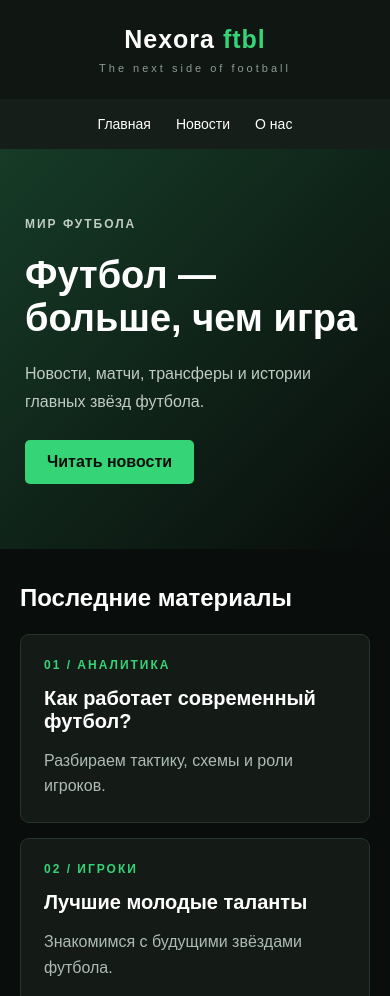
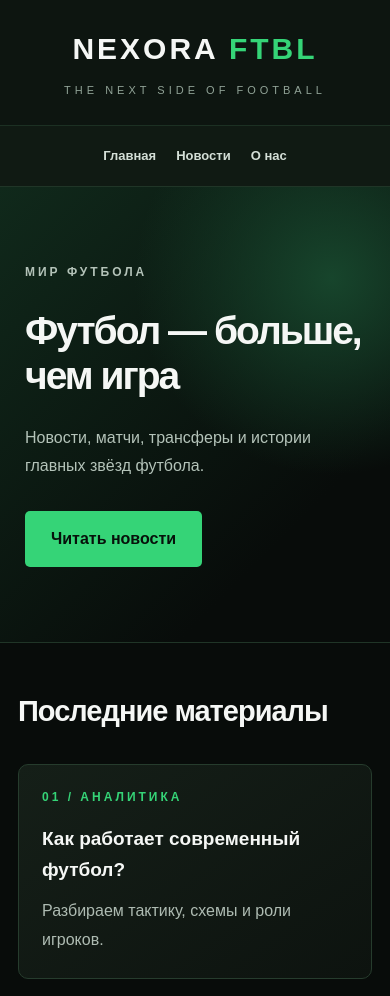
Before and after one commit to SunRise228-alt/Nexora, a plain HTML site: page index.html in a window 390 px wide. Shown: the top 996 px of the page. Drawn offline with Linux system fonts and the light colour scheme.

Commit message:
Refactor CSS styles for improved design and layout
Updated styles for body, header, logo, and various components to enhance the visual appearance and responsiveness.

```diff
--- a/style.css
+++ b/style.css
@@ -10,21 +10,24 @@ html {
 }
 
 body {
-  background: #090d0b;
-  color: white;
+  background: #080c0a;
+  color: #f5f7f5;
   font-family: Arial, sans-serif;
+  line-height: 1.6;
 }
 
 header {
-  padding: 25px 20px;
+  padding: 30px 20px;
   text-align: center;
-  background: #101713;
+  background: #0d1510;
+  border-bottom: 1px solid #1c3023;
 }
 
 .logo {
-  font-size: 25px;
+  font-size: 30px;
   font-weight: 900;
-  letter-spacing: 1px;
+  letter-spacing: 3px;
+  text-transform: uppercase;
 }
 
 .logo span {
@@ -32,91 +35,165 @@ header {
 }
 
 header p {
-  color: #8c9b91;
+  color: #91a397;
   font-size: 11px;
-  margin-top: 8px;
-  letter-spacing: 3px;
+  margin-top: 9px;
+  letter-spacing: 4px;
+  text-transform: uppercase;
 }
 
 nav {
   display: flex;
   justify-content: center;
-  gap: 25px;
-  padding: 17px 5px;
-  background: #151e18;
+  gap: 32px;
+  padding: 20px 10px;
+  background: #101a13;
+  border-bottom: 1px solid #203527;
 }
 
 nav a {
-  color: white;
+  color: #d4dfd7;
   text-decoration: none;
   font-size: 14px;
+  font-weight: bold;
+  transition: color 0.3s;
+}
+
+nav a:hover {
+  color: #35d477;
 }
 
 .hero {
-  padding: 65px 25px;
-  background: linear-gradient(135deg, #163b27, #090d0b);
+  padding: 100px 8%;
+  min-height: 480px;
+  background:
+    radial-gradient(
+      circle at 85% 20%,
+      #17452c 0%,
+      transparent 40%
+    ),
+    linear-gradient(135deg, #10291b, #080c0a 75%);
+  border-bottom: 1px solid #203527;
 }
 
 .tag, .number {
   color: #35d477;
   font-size: 12px;
   font-weight: bold;
-  letter-spacing: 2px;
+  letter-spacing: 3px;
 }
 
 .hero h1 {
-  font-size: 38px;
-  margin: 20px 0;
-  max-width: 500px;
+  font-size: clamp(36px, 7vw, 58px);
+  line-height: 1.15;
+  margin: 25px 0;
+  max-width: 650px;
+  letter-spacing: -2px;
 }
 
 .hero p {
-  color: #c0ccc4;
-  line-height: 1.7;
+  color: #b4c3b9;
+  line-height: 1.8;
+  max-width: 550px;
 }
 
 .button {
   display: inline-block;
-  margin-top: 25px;
-  padding: 13px 22px;
+  margin-top: 30px;
+  padding: 15px 26px;
   background: #35d477;
   color: #07110b;
   text-decoration: none;
   font-weight: bold;
   border-radius: 5px;
+  transition: 0.3s;
+}
+
+.button:hover {
+  background: #69ee9d;
+  transform: translateY(-3px);
 }
 
 #news, #about {
-  padding: 35px 20px;
+  max-width: 1100px;
+  margin: auto;
+  padding: 65px 25px;
 }
 
 h2 {
-  margin-bottom: 22px;
-  font-size: 24px;
+  font-size: 29px;
+  margin-bottom: 30px;
+  letter-spacing: -1px;
 }
 
 .news {
-  background: #141b17;
-  padding: 23px;
-  margin-bottom: 15px;
-  border: 1px solid #25352b;
-  border-radius: 9px;
+  background: linear-gradient(145deg, #151f18, #0d130f);
+  padding: 30px;
+  margin-bottom: 20px;
+  border: 1px solid #263c2d;
+  border-radius: 10px;
+  transition: 0.3s;
+}
+
+.news:hover {
+  border-color: #35d477;
+  transform: translateY(-4px);
 }
 
 .news h3 {
-  margin: 15px 0;
-  font-size: 20px;
+  margin: 17px 0 12px;
+  font-size: 22px;
 }
 
 .news p, #about p {
   color: #aebbb2;
-  line-height: 1.6;
+  line-height: 1.8;
+}
+
+#about {
+  border-top: 1px solid #203527;
 }
 
 footer {
-  padding: 25px;
+  padding: 30px 20px;
   text-align: center;
-  color: #829087;
-  background: #101713;
+  color: #84968a;
+  background: #0d1510;
+  border-top: 1px solid #203527;
   font-size: 12px;
 }
+
+@media (max-width: 600px) {
+  header {
+    padding: 25px 10px;
+  }
+
+  nav {
+    gap: 20px;
+  }
+
+  nav a {
+    font-size: 13px;
+  }
+
+  .hero {
+    padding: 75px 25px;
+    min-height: 430px;
+  }
+
+  .hero h1 {
+    font-size: 39px;
+  }
+
+  #news, #about {
+    padding: 45px 18px;
+  }
+
+  .news {
+    padding: 23px;
+  }
+
+  .news h3 {
+    font-size: 19px;
+  }
+}
```
